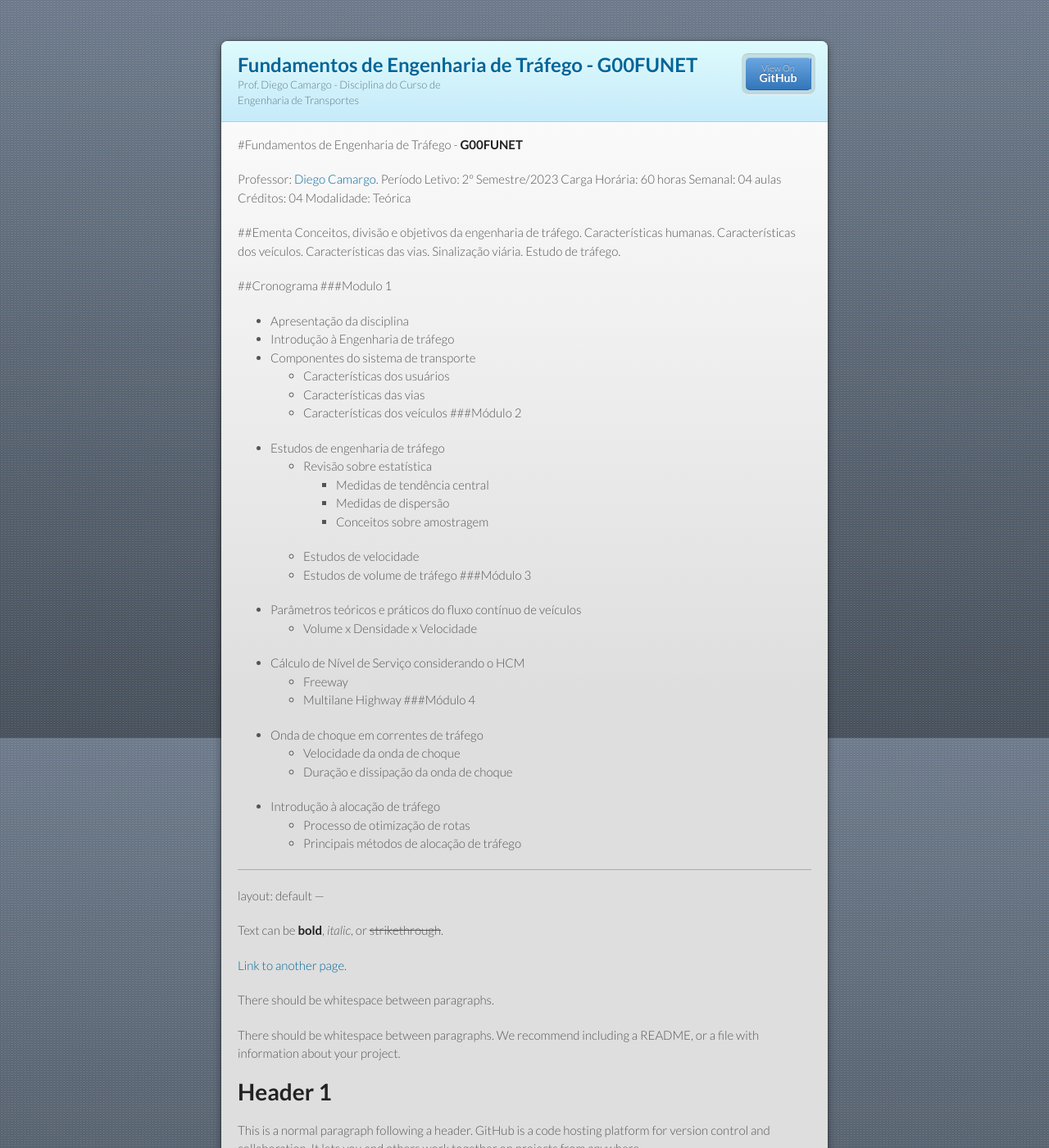
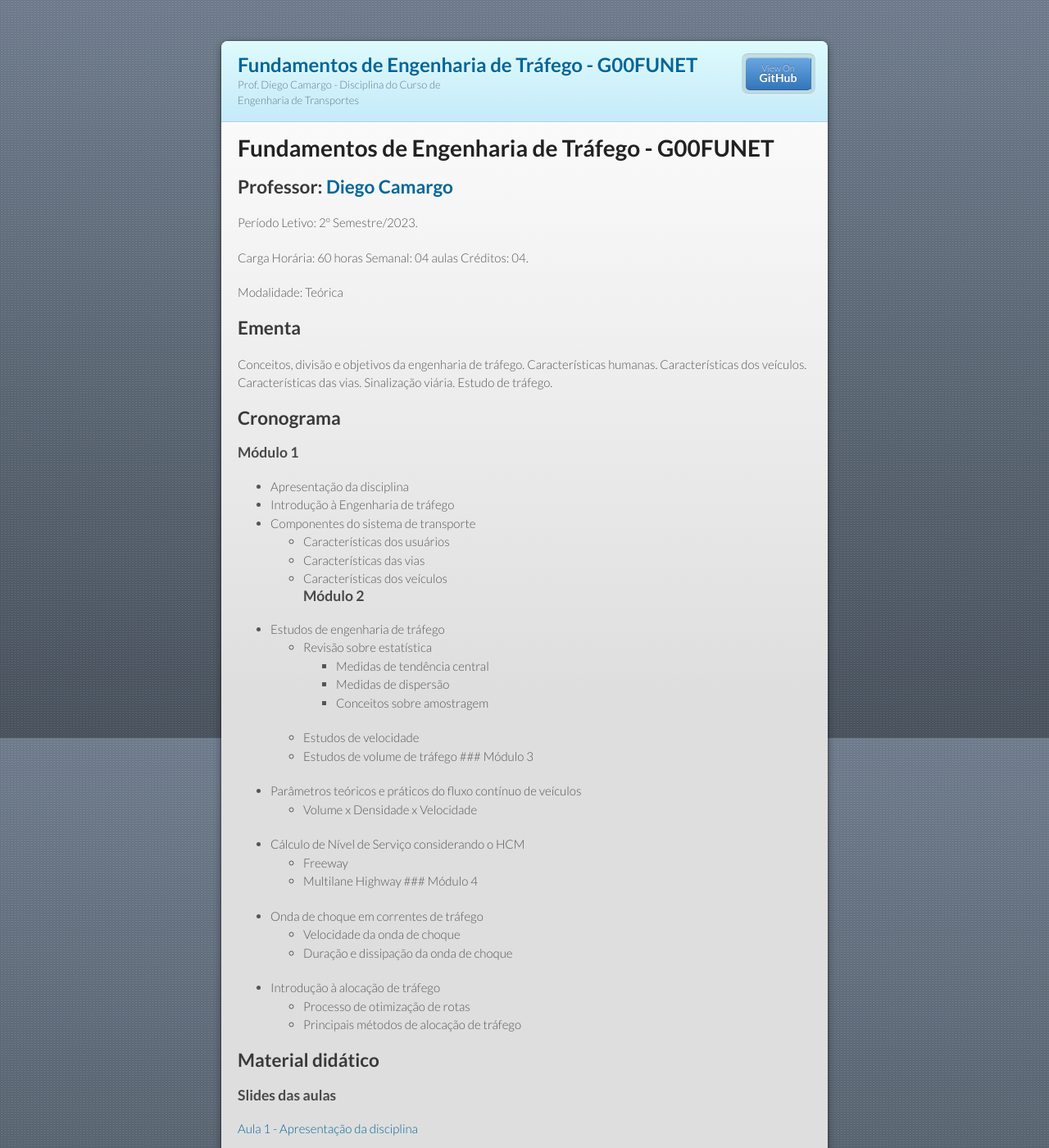
Before and after one commit to d-camargo/fet, a Jekyll site: the page built from index.md, in a window 1280 px wide and 1400 px high. Shown: the whole window at 82% size. Built offline with Jekyll 4.4.1, drawn with Linux system fonts in a browser that asks for light colours; our own code applies the rules of GitHub Pages for plain Markdown files; some of the changed text lies outside the part shown.

Commit message:
Update index.md

```diff
--- a/index.md
+++ b/index.md
@@ -1,23 +1,26 @@
-#Fundamentos de Engenharia de Tráfego - **G00FUNET**
+# Fundamentos de Engenharia de Tráfego - **G00FUNET**
 
-Professor: [Diego Camargo](./another-page.html).
-Período Letivo: 2º Semestre/2023
-Carga Horária:  60 horas	Semanal: 04 aulas		Créditos: 04
+Professor: [Diego Camargo](./another-page.html)
+---
+Período Letivo: 2º Semestre/2023.
+
+Carga Horária:  60 horas	  Semanal: 04 aulas		  Créditos: 04.
+
 Modalidade: Teórica
 
-##Ementa
+## Ementa
 Conceitos, divisão e objetivos da engenharia de tráfego. Características humanas. Características dos veículos. Características
 das vias. Sinalização viária. Estudo de tráfego.
 
-##Cronograma
-###Modulo 1
+## Cronograma
+### Módulo 1
 - Apresentação da disciplina
 - Introdução à Engenharia de tráfego
 - Componentes do sistema de transporte
   - Características dos usuários
   - Características das vias
   - Características dos veículos
-###Módulo 2
+### Módulo 2
 - Estudos de engenharia de tráfego
   - Revisão sobre estatística
     - Medidas de tendência central
@@ -25,19 +28,41 @@ das vias. Sinalização viária. Estudo de tráfego.
     - Conceitos sobre amostragem
   - Estudos de velocidade
   - Estudos de volume de tráfego
- ###Módulo 3
+ ### Módulo 3
 - Parâmetros teóricos e práticos do fluxo contínuo de veículos
   - Volume x Densidade x Velocidade
 - Cálculo de Nível de Serviço considerando o HCM
   - Freeway
   - Multilane Highway
- ###Módulo 4
+ ### Módulo 4
 - Onda de choque em correntes de tráfego
   - Velocidade da onda de choque
   - Duração e dissipação da onda de choque
 - Introdução à alocação de tráfego
   - Processo de otimização de rotas
   - Principais métodos de alocação de tráfego
+
+## Material didático
+### Slides das aulas
+[Aula 1 - Apresentação da disciplina](link)
+
+[Aula 2 - Introdução à Engenharia de Transportes](link)
+
+[Aula 3 - Componentes do sistema de transportes](link)
+
+[Aula 4 - Estudos de engenharia de tráfego](link)
+
+[Aula 5 - Parâmetros teóricos e práticos do fluxo contínuo de veículos](link)
+
+[Aula 6 - Onda de choque em correntes de tráfego](link)
+
+[Aula 7 - Introdução à alocação de tráfego](link)
+
+### Formulários, tabelas e listas de exercícios
+[Formulário módulo 3](link)
+
+[Lista de exercícios módulo 3](link)
+
 
 ---
 layout: default
```
